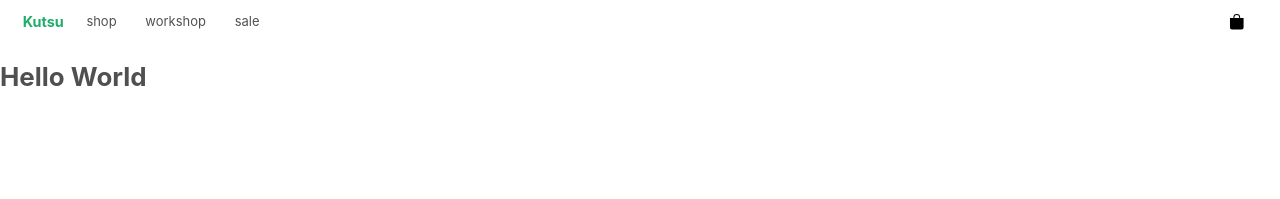
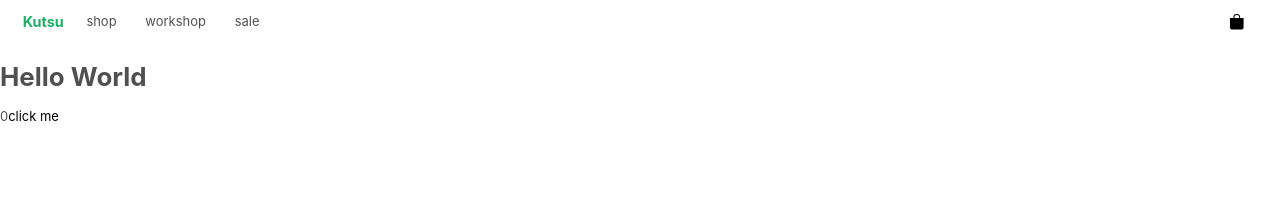
Before and after one commit to vanquiche/kutsu-eCommerce, a React (Create React App) app: page / in a window 1280 px wide. Shown: the top 199 px of the page. Built offline with nearby package versions, Linux system fonts and the light colour scheme.

Commit message:
initial commit

```diff
--- a/src/App.tsx
+++ b/src/App.tsx
@@ -1,22 +1,29 @@
-import React from 'react';
-import {Routes, Route } from 'react-router-dom'
+import React, { useState, createContext } from 'react';
+import { Routes, Route } from 'react-router-dom';
 import Home from './pages/Home';
 import './App.css';
+import { CartContext, defaultValue } from './contexts/CartContext';
+
 
 function App() {
+  console.log('render App');
+
   // home page
   // checkout page
   // product page by id
   // const location = useLocation()
+  const [cart, setCart] = useState(defaultValue.cart);
 
   return (
+    <CartContext.Provider value={{cart, setCart}}>
       <Routes>
         <Route path='/'>
           <Route index element={<Home />} />
         </Route>
         {/* <Route /> */}
       </Routes>
-     );
+    </CartContext.Provider>
+  );
 }
 
 export default App;
--- /dev/null
+++ b/src/contexts/CartContext.tsx
@@ -0,0 +1,10 @@
+import React, {useState, createContext} from 'react'
+
+interface ContextType {
+  cart: number;
+  setCart: React.Dispatch<React.SetStateAction<number>>;
+}
+
+export const defaultValue = {cart: 0, setCart: () => {}}
+
+export const CartContext = createContext<ContextType>(defaultValue)
--- a/src/pages/Home.tsx
+++ b/src/pages/Home.tsx
@@ -1,13 +1,19 @@
-import React from 'react'
+import React, { useContext } from 'react';
+// import { CartContext } from '../App'
+import { CartContext } from '../contexts/CartContext';
 
-import Layout from '../components/Layout/Layout'
+import Layout from '../components/Layout/Layout';
 
 const Home = () => {
+  const { cart, setCart } = useContext(CartContext);
+
   return (
     <Layout>
       <h1>Hello World</h1>
+      {cart}
+      <button onClick={() => setCart((count) => count + 1)}>click me</button>
     </Layout>
-  )
-}
+  );
+};
 
-export default Home
+export default Home;
```
